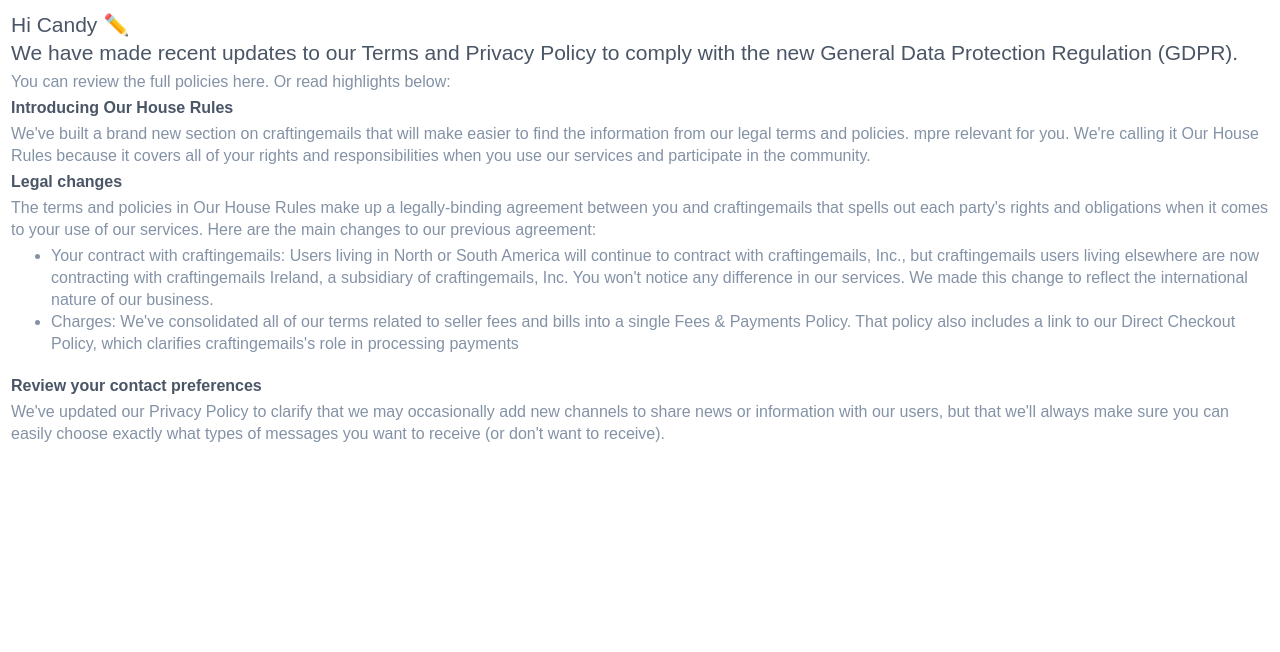
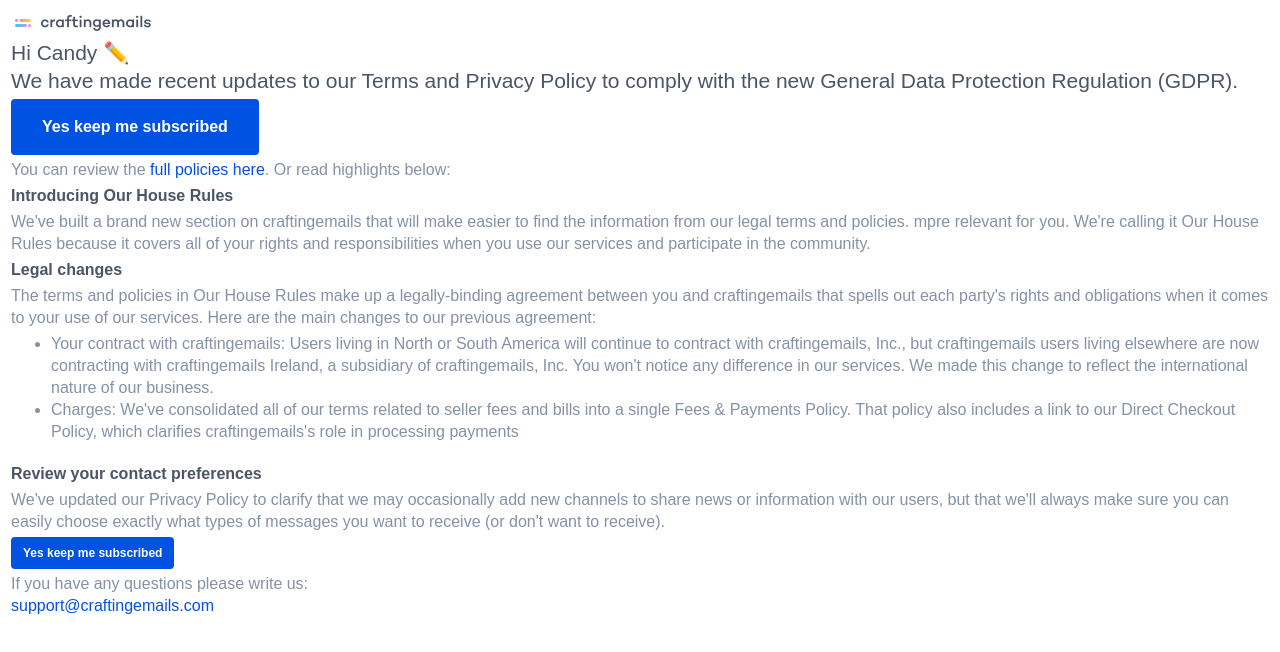
Before and after one commit to ishebarshina/Email-Template, a plain HTML site: page index.html in a window 1280 px wide. Drawn offline with Linux system fonts and the light colour scheme.

Commit message:
lesson 1-5

```diff
--- a/index.html
+++ b/index.html
@@ -8,13 +8,23 @@
 <body>
     <table>
         <tr>
+            <td>
+                <img src="img/logo.png" alt="logo" style="width: 100%; max-width: 143px;">
+            </td>
+        </tr>
+        <tr>
             <td style="font-family: Arial, Helvetica, sans-serif; font-size: 21px; font-weight: 400; line-height: 28px; color: #4A5566;">
                 Hi Candy ✏️<br>We have made recent updates to our Terms and Privacy Policy to comply with the new General Data Protection Regulation (GDPR).
             </td>
         </tr>
         <tr>
+            <td>
+                <a href="#" style="font-family: 'Arial'; font-weight: 700; font-size: 16px; line-height: 56px; height: 56px; display: inline-block; color: #FFFFFF; background-color: #0052E2; padding: 0 31px; text-decoration: none; border-radius: 4px;">Yes keep me subscribed</a>
+            </td>
+        </tr>
+        <tr>
             <td style="font-family: Arial, Helvetica, sans-serif; font-size: 16px; font-weight: 400; line-height: 22px; color: #8492A6;">
-                You can review the full policies here. Or read highlights below:
+                You can review the <a href="#" style="color: #0052E2; text-decoration: none;">full policies here</a>. Or read highlights below:
             </td>
         </tr>
         <tr>
@@ -59,6 +69,17 @@
                 We've updated our Privacy Policy to clarify that we may occasionally add new channels to share news or information with our users, but that we'll always make sure you can easily choose exactly what types of messages you want to receive (or don't want to receive).
             </td>
         </tr>
+        <tr>
+            <td>
+                <a href="#" style="font-family: 'Arial'; font-weight: 700; font-size: 12px; line-height: 32px; color: #FFFFFF;
+                background-color: #0052E2; padding: 0 12px; display: inline-block; height: 32px; text-decoration: none; border-radius: 4px;">Yes keep me subscribed</a>
+            </td>
+        </tr>
+        <tr>
+            <td style="font-family: Arial, Helvetica, sans-serif; font-size: 16px; font-weight: 400; line-height: 22px; color: #8492A6;">
+                If you have any questions please write us: <br><a href="mailto: support@craftingemails.com" style="color: #0052E2; text-decoration: none;">support@craftingemails.com</a>
+            </td>
+        </tr>
     </table>
 </body>
 </html>
```
Also changed, not shown: img/logo.png (added).
